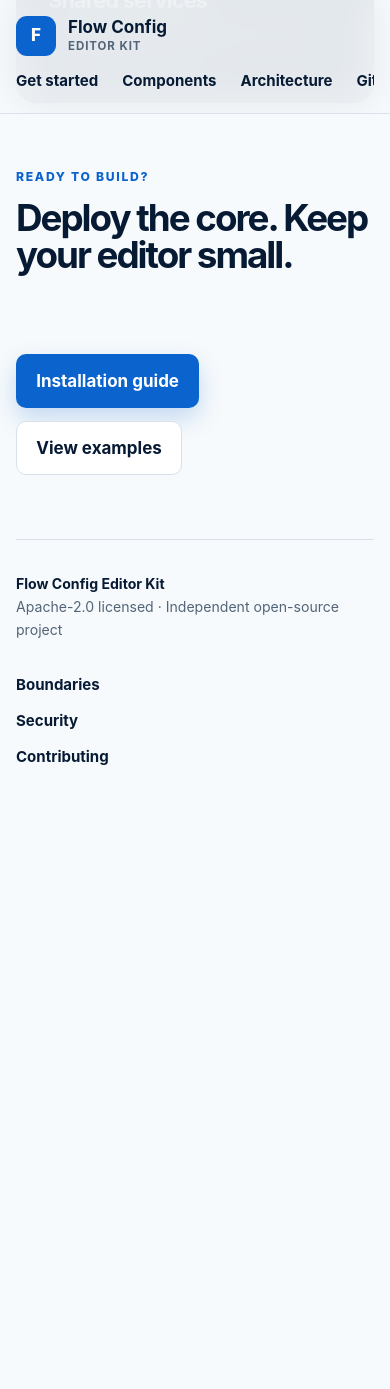
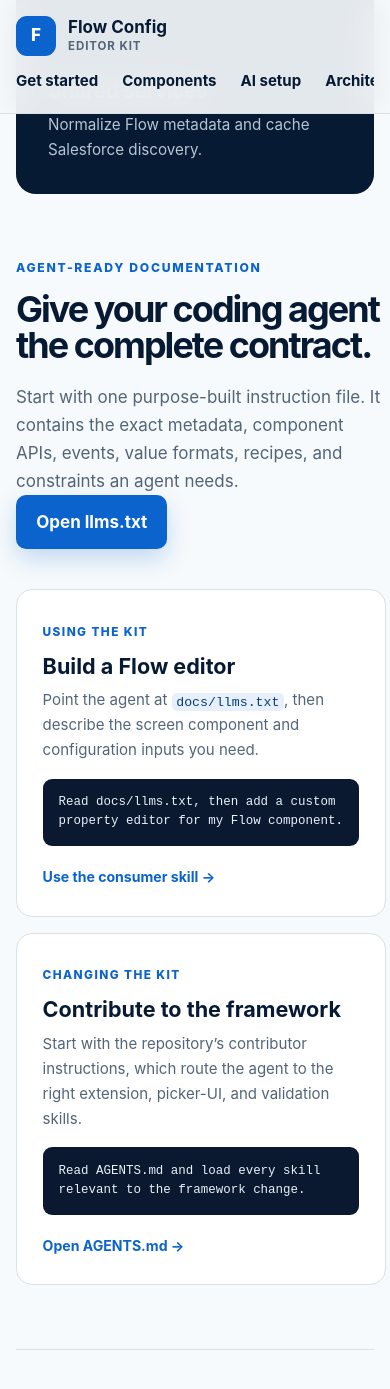
Before and after one commit to RebbePod/flow-config-editor-kit, a Jekyll site: the page built from docs/index.md, in a window 390 px wide and 1400 px high, scrolled down 5665 px. Shown: the top 1389 px of the window. Built offline with Jekyll 4.4.1, drawn with Linux system fonts in a browser that asks for light colours; before the commit the page ends 6467 px from its top, so only the background shows below that; some of the changed text lies outside the part shown.

Commit message:
fix: open full screenshots from homepage (#21)
* fix: open full screenshots from homepage

* docs: add agent setup section

```diff
--- a/docs/_layouts/default.html
+++ b/docs/_layouts/default.html
@@ -30,6 +30,7 @@
         <nav class="site-nav" aria-label="Primary navigation">
           <a href="{{ '/GETTING_STARTED/' | relative_url }}">Get started</a>
           <a href="{{ '/COMPONENT_API/' | relative_url }}">Components</a>
+          <a href="{{ '/#agent-setup' | relative_url }}">AI setup</a>
           <a href="{{ '/ARCHITECTURE/' | relative_url }}">Architecture</a>
           <a href="https://github.com/RebbePod/flow-config-editor-kit"
             >GitHub</a
--- a/docs/assets/css/style.css
+++ b/docs/assets/css/style.css
@@ -414,7 +414,7 @@
 }
 
 .screenshot-card figcaption {
-  min-height: 98px;
+  min-height: 130px;
   padding: 1rem 1.05rem 1.1rem;
   color: var(--ink);
   line-height: 1.4;
@@ -423,6 +423,14 @@
 .screenshot-card figcaption strong,
 .screenshot-card figcaption span {
   display: block;
+}
+
+.screenshot-card figcaption a {
+  display: inline-block;
+  margin-top: 0.65rem;
+  font-size: 0.8rem;
+  font-weight: 750;
+  text-decoration: none;
 }
 
 .screenshot-card figcaption span {
@@ -579,6 +587,72 @@
   color: var(--mint);
 }
 
+.agent-section {
+  display: grid;
+  gap: 4rem;
+  padding-block: 6rem;
+  border-bottom: 1px solid var(--line);
+  grid-template-columns: 0.85fr 1.15fr;
+  scroll-margin-top: 96px;
+}
+
+.agent-section__intro h2 {
+  margin: 0;
+  font-size: clamp(2.25rem, 4.5vw, 3.7rem);
+  letter-spacing: -0.055em;
+  line-height: 1;
+}
+
+.agent-section__intro > p:not(.eyebrow) {
+  margin: 1.25rem 0 0;
+  color: var(--muted);
+}
+
+.agent-paths {
+  display: grid;
+  gap: 1rem;
+}
+
+.agent-paths article {
+  padding: 1.6rem;
+  border: 1px solid var(--line);
+  border-radius: 16px;
+  background: var(--white);
+}
+
+.agent-paths article > span {
+  color: var(--blue);
+  font-size: 0.74rem;
+  font-weight: 800;
+  letter-spacing: 0.12em;
+  text-transform: uppercase;
+}
+
+.agent-paths h3 {
+  margin: 0.55rem 0;
+  font-size: 1.35rem;
+}
+
+.agent-paths p {
+  margin: 0;
+  color: var(--muted);
+  font-size: 0.94rem;
+}
+
+.agent-paths pre {
+  margin: 1rem 0;
+  padding: 0.9rem 1rem;
+  border-radius: 9px;
+  font-size: 0.78rem;
+  line-height: 1.55;
+}
+
+.agent-paths a {
+  font-size: 0.88rem;
+  font-weight: 750;
+  text-decoration: none;
+}
+
 .final-cta {
   display: flex;
   align-items: end;
@@ -644,7 +718,8 @@
 
   .hero,
   .section-heading,
-  .path-section {
+  .path-section,
+  .agent-section {
     grid-template-columns: 1fr;
   }
 
@@ -732,6 +807,11 @@
     padding-top: 4rem;
   }
 
+  .agent-section {
+    gap: 2.5rem;
+    padding-block: 4rem;
+  }
+
   .site-footer nav {
     align-items: flex-start;
     flex-direction: column;
--- a/docs/index.md
+++ b/docs/index.md
@@ -47,28 +47,28 @@
   </div>
   <div class="screenshot-grid">
     <figure class="screenshot-card">
-      <a class="screenshot-card__link" href="{{ '/COMPONENT_API/#c-flow-config-object-picker' | relative_url }}" aria-label="Read about the object picker">
+      <a class="screenshot-card__link" href="{{ '/assets/images/screenshots/Object%20Name%20Picker.png' | relative_url }}" aria-label="Open the full-size object picker screenshot">
         <span class="screenshot-card__frame">
           <img src="{{ '/assets/images/screenshots/Object%20Name%20Picker.png' | relative_url }}" width="1282" height="1290" loading="lazy" decoding="async" alt="Object picker open in Salesforce Flow Builder with standard objects and a Show all objects toggle">
         </span>
       </a>
-      <figcaption><strong>Object discovery</strong><span>Common objects first, with specialized metadata on demand.</span></figcaption>
+      <figcaption><strong>Object discovery</strong><span>Common objects first, with specialized metadata on demand.</span><a href="{{ '/COMPONENT_API/#c-flow-config-object-picker' | relative_url }}">Component details →</a></figcaption>
     </figure>
     <figure class="screenshot-card">
-      <a class="screenshot-card__link" href="{{ '/COMPONENT_API/#c-flow-config-field-picker' | relative_url }}" aria-label="Read about the field picker">
+      <a class="screenshot-card__link" href="{{ '/assets/images/screenshots/Multi%20Field%20Selection.png' | relative_url }}" aria-label="Open the full-size multi-field picker screenshot">
         <span class="screenshot-card__frame">
           <img src="{{ '/assets/images/screenshots/Multi%20Field%20Selection.png' | relative_url }}" width="1306" height="1554" loading="lazy" decoding="async" alt="Multi-field picker with selected fields, ordering controls, and relationship fields">
         </span>
       </a>
-      <figcaption><strong>Multi-field selection</strong><span>Review, reorder, remove, and browse relationships.</span></figcaption>
+      <figcaption><strong>Multi-field selection</strong><span>Review, reorder, remove, and browse relationships.</span><a href="{{ '/COMPONENT_API/#c-flow-config-field-picker' | relative_url }}">Component details →</a></figcaption>
     </figure>
     <figure class="screenshot-card">
-      <a class="screenshot-card__link" href="{{ '/COMPONENT_API/#c-flow-config-value-input' | relative_url }}" aria-label="Read about the value input">
+      <a class="screenshot-card__link" href="{{ '/assets/images/screenshots/Text%20Input%202.png' | relative_url }}" aria-label="Open the full-size Flow resource screenshot">
         <span class="screenshot-card__frame">
           <img src="{{ '/assets/images/screenshots/Text%20Input%202.png' | relative_url }}" width="1310" height="1332" loading="lazy" decoding="async" alt="Text value input browsing subflow outputs, global constants, and global variables">
         </span>
       </a>
-      <figcaption><strong>Flow resources</strong><span>Browse outputs, constants, globals, and compatible values.</span></figcaption>
+      <figcaption><strong>Flow resources</strong><span>Browse outputs, constants, globals, and compatible values.</span><a href="{{ '/COMPONENT_API/#c-flow-config-value-input' | relative_url }}">Component details →</a></figcaption>
     </figure>
   </div>
 </section>
@@ -142,6 +142,33 @@
   </div>
 </section>
 
+<section id="agent-setup" class="agent-section">
+  <div class="agent-section__intro">
+    <p class="eyebrow">Agent-ready documentation</p>
+    <h2>Give your coding agent the complete contract.</h2>
+    <p>Start with one purpose-built instruction file. It contains the exact metadata, component APIs, events, value formats, recipes, and constraints an agent needs.</p>
+    <a class="button button--primary" href="{{ '/llms.txt' | relative_url }}">Open llms.txt</a>
+  </div>
+  <div class="agent-paths">
+    <article>
+      <span>Using the kit</span>
+      <h3>Build a Flow editor</h3>
+      <p>Point the agent at <code>docs/llms.txt</code>, then describe the screen component and configuration inputs you need.</p>
+      <pre><code>Read docs/llms.txt, then add a custom
+property editor for my Flow component.</code></pre>
+      <a href="https://github.com/RebbePod/flow-config-editor-kit/tree/main/.agents/skills/build-flow-config-editor">Use the consumer skill →</a>
+    </article>
+    <article>
+      <span>Changing the kit</span>
+      <h3>Contribute to the framework</h3>
+      <p>Start with the repository’s contributor instructions, which route the agent to the right extension, picker-UI, and validation skills.</p>
+      <pre><code>Read AGENTS.md and load every skill
+relevant to the framework change.</code></pre>
+      <a href="https://github.com/RebbePod/flow-config-editor-kit/blob/main/AGENTS.md">Open AGENTS.md →</a>
+    </article>
+  </div>
+</section>
+
 <section class="final-cta">
   <div>
     <p class="eyebrow">Ready to build?</p>
```
